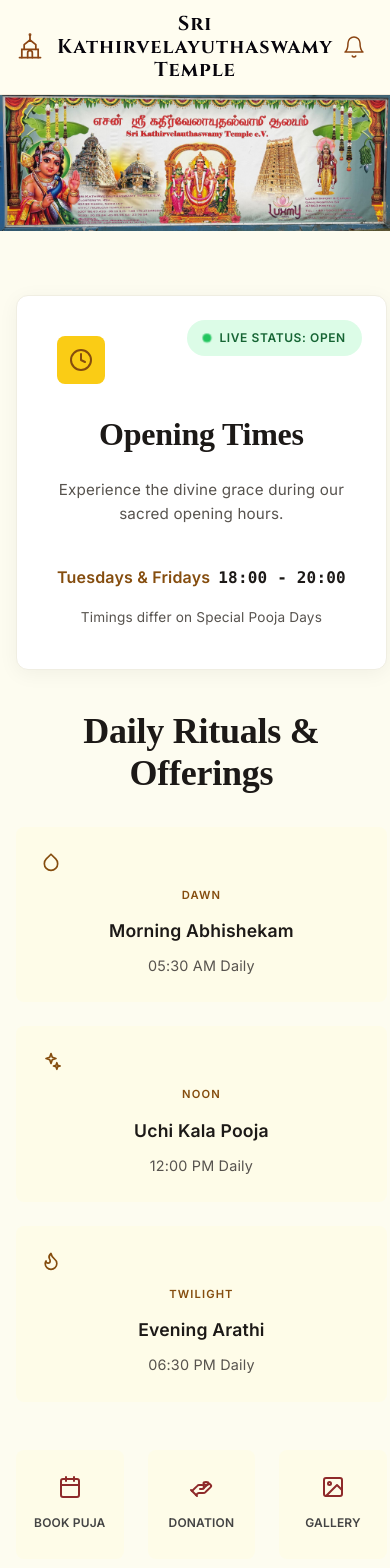
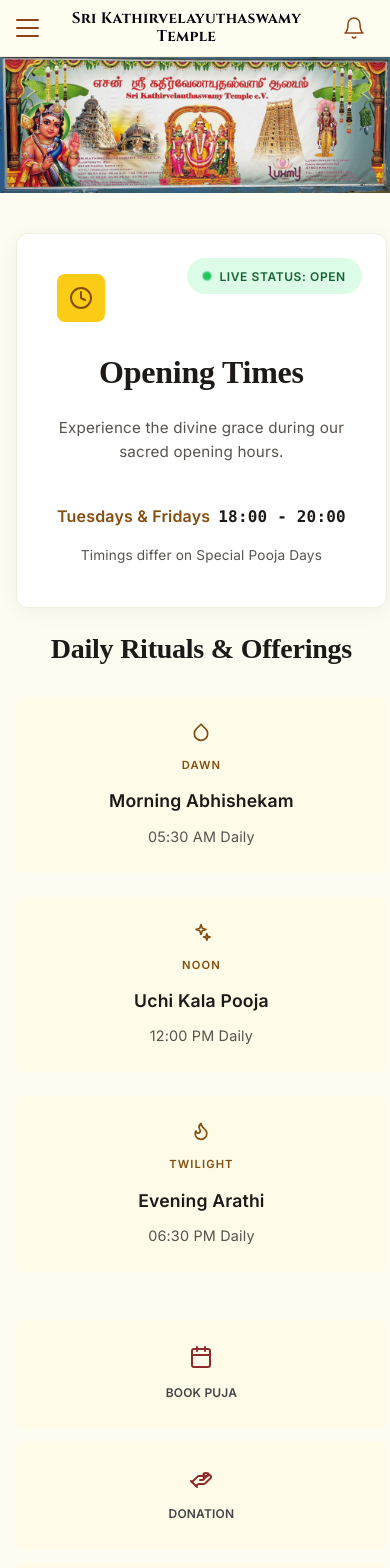
Before and after one commit to rathinakumar-alt/Temple-website, a React (Vite) app: page / in a window 390 px wide. Shown: the top 1568 px of the page. Built offline with nearby package versions, Linux system fonts and the light colour scheme.

Commit message:
responsive fixes

```diff
--- a/index.html
+++ b/index.html
@@ -1,16 +1,20 @@
 <!doctype html>
 <html lang="en">
+
 <head>
   <meta charset="UTF-8" />
   <link rel="icon" type="image/svg+xml" href="/favicon.svg" />
   <meta name="viewport" content="width=device-width, initial-scale=1.0" />
   <link rel="preconnect" href="https://fonts.googleapis.com">
   <link rel="preconnect" href="https://fonts.gstatic.com" crossorigin>
-    <link href="https://fonts.googleapis.com/css2?family=Cinzel:wght@400;700&family=Inter:wght@400;500;600&display=swap" rel="stylesheet">
-    <title>Sacred Threshold</title>
+  <link href="https://fonts.googleapis.com/css2?family=Cinzel:wght@400;700&family=Inter:wght@400;500;600&display=swap"
+    rel="stylesheet">
+  <title>Sri Kathirvelayuthaswamy Temple</title>
 </head>
+
 <body>
   <div id="root"></div>
   <script type="module" src="/src/main.jsx"></script>
 </body>
+
 </html>
--- a/src/components/DivineHeritage/DivineHeritage.css
+++ b/src/components/DivineHeritage/DivineHeritage.css
@@ -14,19 +14,31 @@
 }
 
 @media (max-width: 968px) {
+  .divine-heritage-section {
+    padding: 3rem 1rem;
+  }
+
   .divine-heritage-container {
     grid-template-columns: 1fr;
-    gap: 4rem;
+    gap: 2.5rem;
   }
+}
+
+/* Left Column */
+.heritage-left-col {
+  display: flex;
+  flex-direction: column;
+  gap: 1rem;
+  align-items: center;
 }
 
 /* Image Wrapper */
 .heritage-image-wrapper {
   position: relative;
   width: 100%;
-  padding-bottom: 2rem;
   display: flex;
-  justify-content: center;
+  flex-direction: column;
+  align-items: center;
 }
 
 .heritage-image {
@@ -42,9 +54,7 @@
 
 /* Chant Card */
 .chant-card {
-  position: absolute;
-  bottom: 0;
-  left: 5%;
+  position: relative;
   width: 90%;
   max-width: 460px;
   background: #fbf6d9;
@@ -52,6 +62,30 @@
   border-radius: 6px;
   box-shadow: 0 10px 25px rgba(0, 0, 0, 0.1);
   border-left: 6px solid #5a3106;
+  box-sizing: border-box;
+  text-align: center;
+  margin-top: 1rem;
+  z-index: 2;
+}
+
+@media (max-width: 480px) {
+  .chant-card {
+    padding: 1rem 1.25rem;
+    left: auto;
+    transform: none;
+    width: 100%;
+    position: relative;
+    margin-top: 0.75rem;
+    z-index: 2;
+  }
+
+  .chant-card h3 {
+    font-size: 1.25rem;
+  }
+
+  .heritage-image-wrapper {
+    padding-bottom: 0;
+  }
 }
 
 .chant-card h3 {
@@ -113,8 +147,18 @@
   cursor: pointer;
   margin-top: 1rem;
   width: 100%;
+  max-width: 500px;
+  margin-inline: auto;
   text-align: center;
   transition: background-color 0.3s;
+  display: block;
+}
+
+@media (max-width: 480px) {
+  .calendar-btn {
+    padding: 1rem;
+    font-size: 0.9rem;
+  }
 }
 
 .calendar-btn:hover {
--- a/src/components/DivineHeritage/DivineHeritage.jsx
+++ b/src/components/DivineHeritage/DivineHeritage.jsx
@@ -7,12 +7,14 @@
     <section className="divine-heritage-section">
       <div className="divine-heritage-container">
 
-        {/* Left Image Section */}
-        <div className="heritage-image-wrapper">
-          <img src={muruganImg} alt="Dravidian Deity" className="heritage-image" />
-          <div className="chant-card">
-            <h3>"Velli Deva Sena Sametha Sri Kathrivelayuthaswamy"</h3>
+        <div className="heritage-left-col">
+          <div className="heritage-image-wrapper">
+            <img src={muruganImg} alt="Dravidian Deity" className="heritage-image" />
+            <div className="chant-card">
+              <h3>"Velli Deva Sena Sametha Sri Kathrivelayuthaswamy"</h3>
+            </div>
           </div>
+          <button className="calendar-btn">View 2026 Festival Calendar</button>
         </div>
 
         {/* Right Content Section */}
@@ -31,8 +33,6 @@
             <li><strong>Lord Vinayakar</strong></li>
             <li><strong>Sri Raja Rajeshwari</strong></li>
           </ul>
-
-          <button className="calendar-btn">View 2026 Festival Calendar</button>
         </div>
 
       </div>
--- a/src/components/Footer/Footer.css
+++ b/src/components/Footer/Footer.css
@@ -21,9 +21,33 @@
 }
 
 @media (max-width: 768px) {
+  .temple-footer {
+    padding: 2.5rem 1rem 1rem;
+  }
+
   .footer-content {
     grid-template-columns: 1fr;
-    gap: 2rem;
+    gap: 2.5rem;
+    text-align: center;
+  }
+
+  .footer-address p {
+    justify-content: center;
+  }
+
+  .footer-title {
+    font-size: 1.75rem;
+  }
+}
+
+@media (max-width: 480px) {
+  .footer-title {
+    font-size: 1.5rem;
+  }
+
+  .footer-address p {
+    font-size: 0.9rem;
+    gap: 0.75rem;
   }
 }
 
--- a/src/components/Header/Header.css
+++ b/src/components/Header/Header.css
@@ -99,18 +99,121 @@
   background-color: rgba(139, 69, 19, 0.05);
 }
 
+.hamburger-menu {
+  display: none;
+  flex-direction: column;
+  justify-content: space-between;
+  width: 24px;
+  height: 18px;
+  background: none;
+  border: none;
+  cursor: pointer;
+  padding: 0;
+  z-index: 2001;
+}
+
+.hamburger-menu .bar {
+  width: 100%;
+  height: 2px;
+  background-color: #8B4513;
+  border-radius: 2px;
+  transition: all 0.3s ease;
+}
+
+/* Hamburger Animation */
+.hamburger-menu.open .bar:nth-child(1) {
+  transform: translateY(8px) rotate(45deg);
+}
+
+.hamburger-menu.open .bar:nth-child(2) {
+  opacity: 0;
+}
+
+.hamburger-menu.open .bar:nth-child(3) {
+  transform: translateY(-8px) rotate(-45deg);
+}
+
+/* Mobile Nav Drawer */
+.mobile-nav {
+  position: fixed;
+  top: 0;
+  left: -100%;
+  width: 280px;
+  height: 100vh;
+  background-color: #FFFDF0;
+  z-index: 2000;
+  transition: all 0.4s cubic-bezier(0.4, 0, 0.2, 1);
+  box-shadow: 2px 0 10px rgba(0, 0, 0, 0.1);
+  padding: 5rem 1.5rem;
+  display: flex;
+  flex-direction: column;
+}
+
+.mobile-nav.active {
+  left: 0;
+}
+
+.mobile-nav-menu {
+  display: flex;
+  flex-direction: column;
+  gap: 1.5rem;
+}
+
+.mobile-nav .nav-link {
+  font-size: 1.25rem;
+  padding: 0.5rem 0;
+  border-bottom: 1px solid rgba(139, 69, 19, 0.1);
+}
+
+.menu-overlay {
+  position: fixed;
+  top: 0;
+  left: 0;
+  width: 100vw;
+  height: 100vh;
+  background-color: rgba(0, 0, 0, 0.5);
+  backdrop-filter: blur(2px);
+  z-index: 1999;
+}
+
 /* Responsive Styles */
 @media (max-width: 768px) {
+  .main-header {
+    padding: 0.5rem 0;
+  }
+
   .header-container {
-    padding: 0 1rem;
+    padding: 0 1.25rem;
+  }
+
+  .hamburger-menu {
+    display: flex;
   }
 
   .nav-menu {
     display: none;
-    /* Hide nav links on mobile for now, can be replaced with a menu button */
   }
 
   .logo-text {
-    font-size: 1.25rem;
+    font-size: 1.15rem;
+    letter-spacing: 0.02em;
+    text-align: center;
+    flex: 1;
+  }
+
+  .temple-icon {
+    display: none;
   }
 }
+
+@media (max-width: 480px) {
+  .logo-text {
+    font-size: 0.95rem;
+    line-height: 1.2;
+    padding: 0 0.5rem;
+  }
+
+  .header-container {
+    padding: 0 1rem;
+  }
+}
--- a/src/components/Header/Header.jsx
+++ b/src/components/Header/Header.jsx
@@ -1,10 +1,26 @@
-import React from 'react';
+import React, { useState } from 'react';
 import './Header.css';
 
 const Header = () => {
+  const [isMenuOpen, setIsMenuOpen] = useState(false);
+
+  const toggleMenu = () => {
+    setIsMenuOpen(!isMenuOpen);
+  };
+
   return (
     <header className="main-header">
       <div className="header-container">
+        <button
+          className={`hamburger-menu ${isMenuOpen ? 'open' : ''}`}
+          onClick={toggleMenu}
+          aria-label="Toggle menu"
+        >
+          <span className="bar"></span>
+          <span className="bar"></span>
+          <span className="bar"></span>
+        </button>
+
         <div className="logo-section">
           <div className="temple-icon">
             <svg width="28" height="28" viewBox="0 0 24 24" fill="none" stroke="currentColor" strokeWidth="1.5">
@@ -35,6 +51,19 @@
           </button>
         </div>
       </div>
+
+      {/* Mobile Navigation Drawer */}
+      <div className={`mobile-nav ${isMenuOpen ? 'active' : ''}`}>
+        <nav className="mobile-nav-menu">
+          <a href="/" className="nav-link" onClick={toggleMenu}>Home</a>
+          <a href="/puja" className="nav-link" onClick={toggleMenu}>Puja</a>
+          <a href="/events" className="nav-link" onClick={toggleMenu}>Events</a>
+          <a href="/donations" className="nav-link" onClick={toggleMenu}>Donations</a>
+        </nav>
+      </div>
+
+      {/* Overlay */}
+      {isMenuOpen && <div className="menu-overlay" onClick={toggleMenu}></div>}
     </header>
   );
 };
--- a/src/components/Infos/TempleInformation.css
+++ b/src/components/Infos/TempleInformation.css
@@ -12,8 +12,30 @@
 }
 
 @media (max-width: 968px) {
+  .temple-info-section {
+    padding: 2.5rem 1rem;
+  }
+
   .temple-info-container {
     grid-template-columns: 1fr;
+    gap: 1.5rem;
+  }
+
+  .darshan-card {
+    padding: 1.75rem;
+  }
+
+  .darshan-card h2 {
+    font-size: 1.75rem;
+  }
+
+  .info-card {
+    align-items: center;
+    text-align: center;
+  }
+
+  .details-section h2 {
+    text-align: center;
   }
 }
 
@@ -132,6 +154,9 @@
   font-family: serif;
   /* Try to match the screenshot's serif font */
   font-weight: 600;
+  @media (max-width: 480px) {
+    font-size: 1.75rem;
+  }
 }
 
 .info-grid {
@@ -184,6 +209,24 @@
   margin-top: 1rem;
 }
 
+@media (max-width: 768px) {
+  .action-grid {
+    grid-template-columns: repeat(2, 1fr);
+    gap: 1rem;
+  }
+}
+
+@media (max-width: 480px) {
+  .action-grid {
+    grid-template-columns: 1fr;
+    gap: 0.75rem;
+  }
+
+  .action-item {
+    padding: 1.25rem 1rem;
+  }
+}
+
 .action-item {
   background: #fefce8;
   padding: 1.5rem 1rem;
@@ -207,6 +250,7 @@
   font-weight: 800;
   color: #444;
   text-transform: uppercase;
+  text-align: center;
 }
 
 /* Watermark */
--- a/src/index.css
+++ b/src/index.css
@@ -54,6 +54,7 @@
 
 body {
   margin: 0;
+  overflow-x: hidden;
 }
 
 #root {
@@ -64,6 +65,7 @@
   display: flex;
   flex-direction: column;
   box-sizing: border-box;
+  overflow-x: hidden;
 }
 
 .container {
@@ -72,6 +74,7 @@
   margin: 0 auto;
   border-inline: 1px solid var(--border);
   box-sizing: border-box;
+  padding: 0 1rem;
 }
 
 h1,
@@ -86,8 +89,13 @@
   letter-spacing: -1.68px;
   margin: 32px 0;
   @media (max-width: 1024px) {
-    font-size: 36px;
+    font-size: 32px;
     margin: 20px 0;
+  }
+  @media (max-width: 480px) {
+    font-size: 24px;
+    margin: 16px 0;
+    letter-spacing: -0.5px;
   }
 }
 h2 {
@@ -97,6 +105,9 @@
   margin: 0 0 8px;
   @media (max-width: 1024px) {
     font-size: 20px;
+  }
+  @media (max-width: 480px) {
+    font-size: 18px;
   }
 }
 p {
```
Lines whose indentation alone changed are shown as unchanged.
